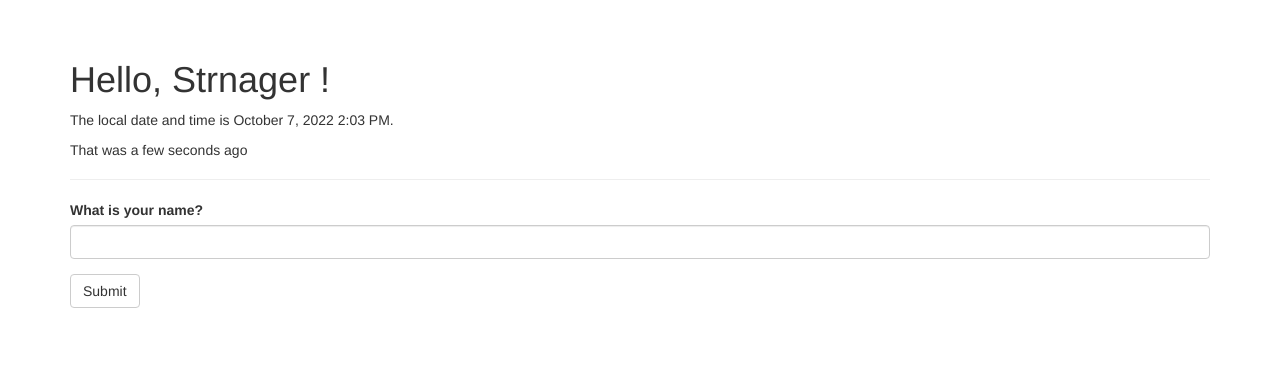
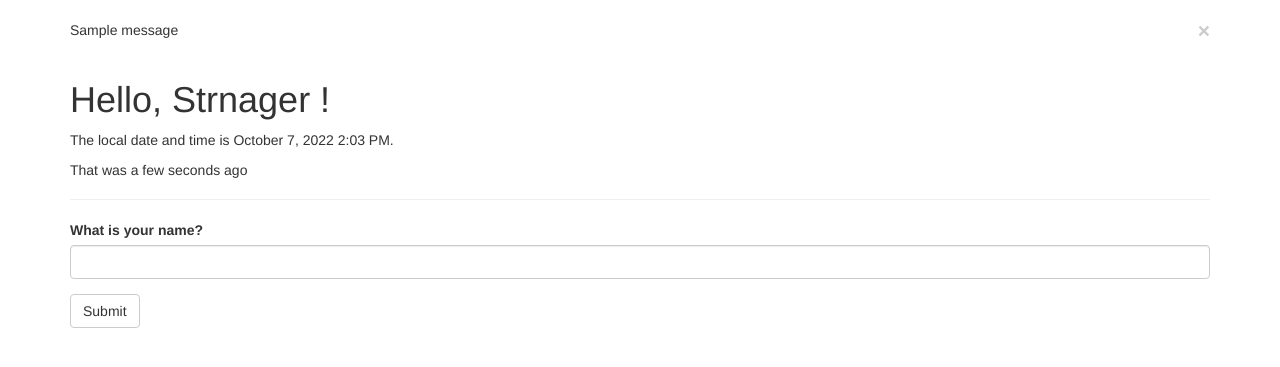
Before and after one commit to asluchych/flask-app, a Flask app: page / in a window 1280 px wide. Shown: the part 52-419 px from the top of the page. Run offline with Flask 2, Linux system fonts and the light colour scheme; one stand-in notice (Sample message) is shown; some libraries are stand-ins or nearby versions.

Commit message:
Implement flashed messages

```diff
--- a/hello.py
+++ b/hello.py
@@ -1,4 +1,4 @@
-from flask import Flask, render_template, session, redirect, url_for
+from flask import Flask, render_template, session, redirect, url_for, flash
 from flask_bootstrap import Bootstrap
 from flask_moment import Moment
 from datetime import datetime
@@ -19,6 +19,9 @@ class NameForm(FlaskForm):
 def index():
     form = NameForm()
     if form.validate_on_submit():
+        old_name = session.get('name')
+        if old_name is not None and old_name != form.name.data:
+            flash('Looks like you have changed your name!')
         session['name'] = form.name.data
         return redirect(url_for('index'))
     return render_template('index.html', form=form, name=session.get('name'), current_time = datetime.utcnow())
--- a/templates/base.html
+++ b/templates/base.html
@@ -38,6 +38,12 @@
 
 {% block content %}
 <div class="container">
+    {% for message in get_flashed_messages() %}
+    <div clas='alert alert-warning'>
+        <button type='button' class="close" data-dismiss="alert">&times;</button>
+        {{ message }}
+    </div>
+    {% endfor %}
     {% block page_content %}{% endblock %}
 </div>
 {% endblock %}
```
